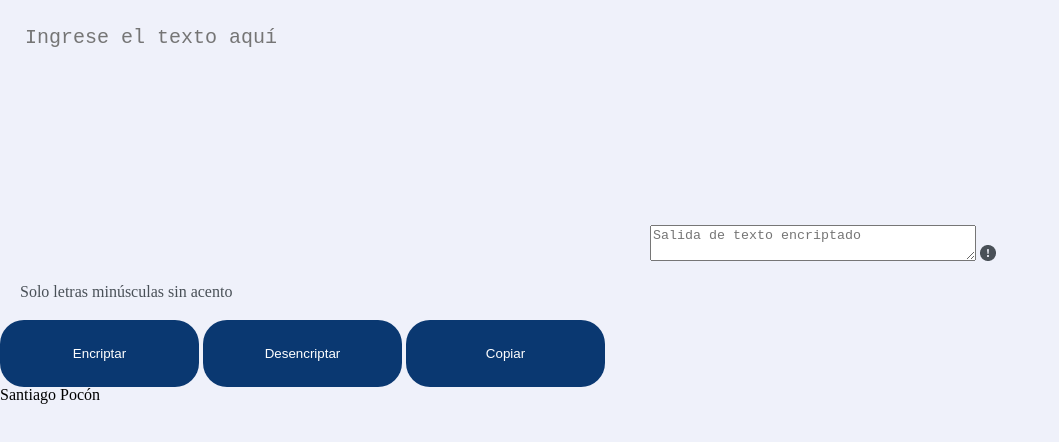
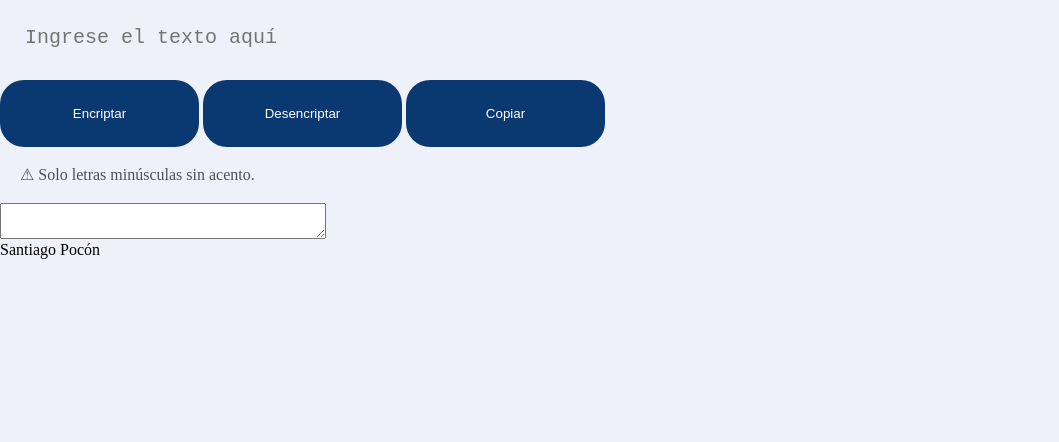
Before and after one commit to santiagopocon/encriptador-de-texto, a plain HTML site: page Index.html in a window 1280 px wide. Shown: the part 70-512 px from the top of the page, without its empty margins (0-1059 px from the left). Drawn offline with Linux system fonts and the light colour scheme.

Commit message:
Cambios en estructura

```diff
--- a/Index.html
+++ b/Index.html
@@ -15,20 +15,30 @@
         </header>
 
         <main>
-            <textarea class="textoIngreso" cols="50" rows="10" class="textoSecreto" required placeholder="Ingrese el texto aquí"></textarea>
-            <textarea id="textoSalida" placeholder="Salida de texto encriptado"></textarea>
 
-            <img src="Imagenes/Vector.png">
-            <p class="alertaMinusculas">Solo letras minúsculas sin acento</p>
-            <div>
-                <button class="botonesInteracion">Encriptar</button>
-                <button class="botonesInteracion">Desencriptar</button>
-                <button class="botonesInteracion">Copiar</button>
-            </div>
+            <section class="areaDeTexto">
+                <textarea class="textoIngreso" required placeholder="Ingrese el texto aquí"></textarea>
+
+                <div>
+                    <button class="botonesInteracion">Encriptar</button>
+                    <button class="botonesInteracion">Desencriptar</button>
+                    <button class="botonesInteracion">Copiar</button>
+                </div>
+            </section>
+
+            <p class="alertaMinusculas">&#9888 Solo letras minúsculas sin acento.</p>
+
+            <section>
+                <textarea id="textoSalida"></textarea>
+            </section>
+
         </main>
 
         <footer>
             <p>Santiago Pocón</p>
         </footer>
+
+        <script src="Inicio.js"></script>
+
     </body>
 </html>
```
